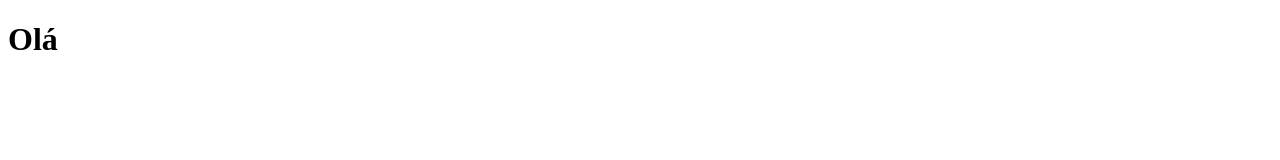
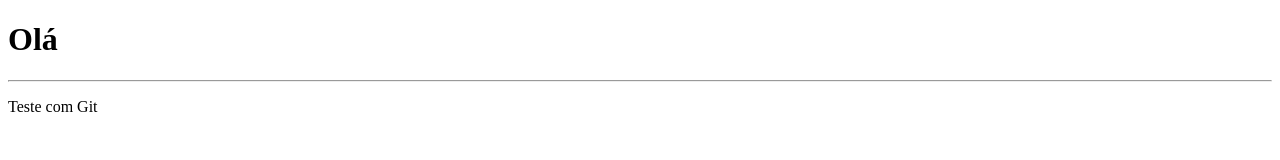
Before and after one commit to murilosouzaalmeida/testevscode, a plain HTML site: page index.html in a window 1280 px wide. Drawn offline with Linux system fonts and the light colour scheme.

Commit message:
primeiro parágrafo

```diff
--- a/index.html
+++ b/index.html
@@ -8,5 +8,7 @@
 </head>
 <body>
     <h1>Olá</h1>
+    <hr>
+    <p>Teste com Git</p>
 </body>
 </html>
```
